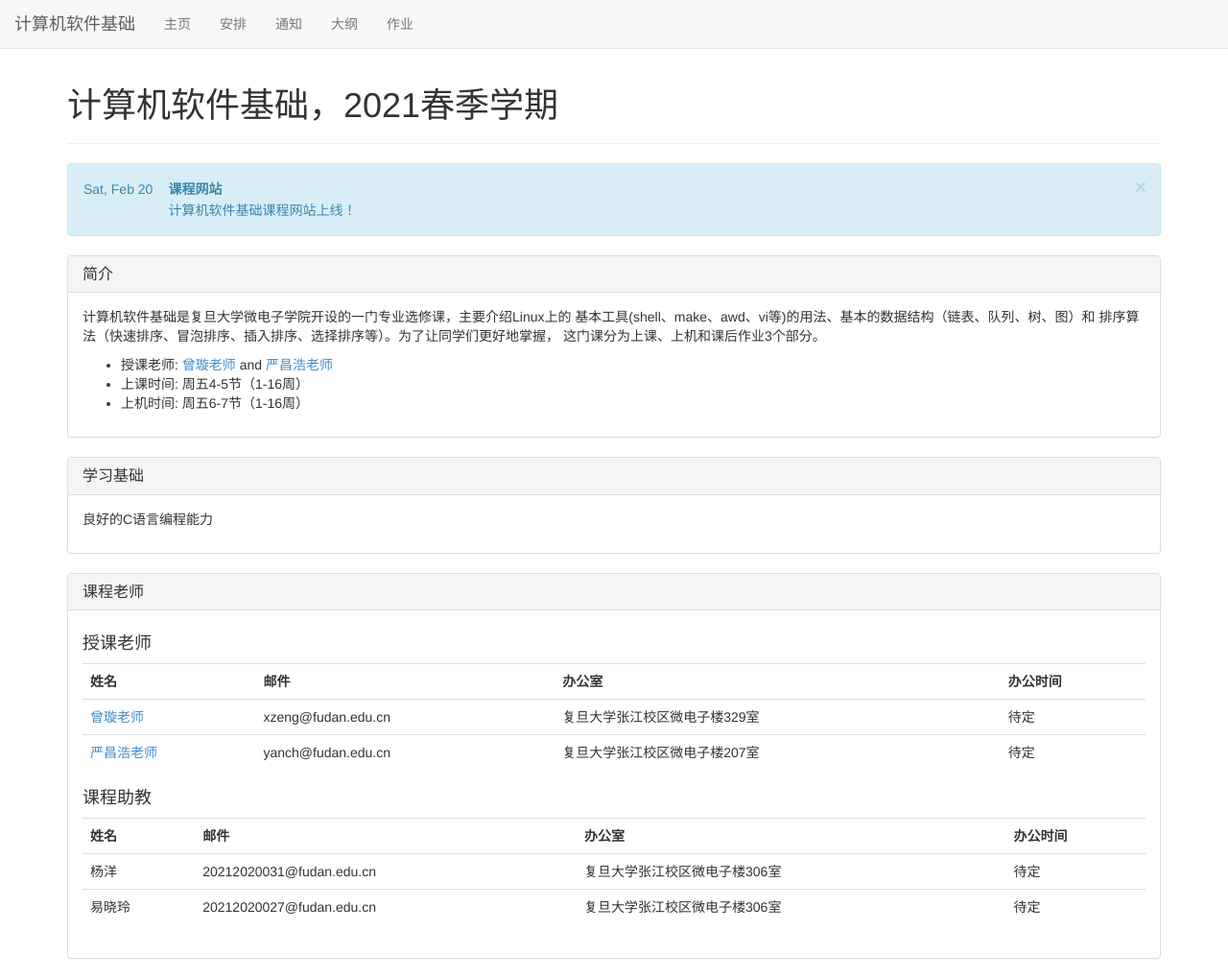
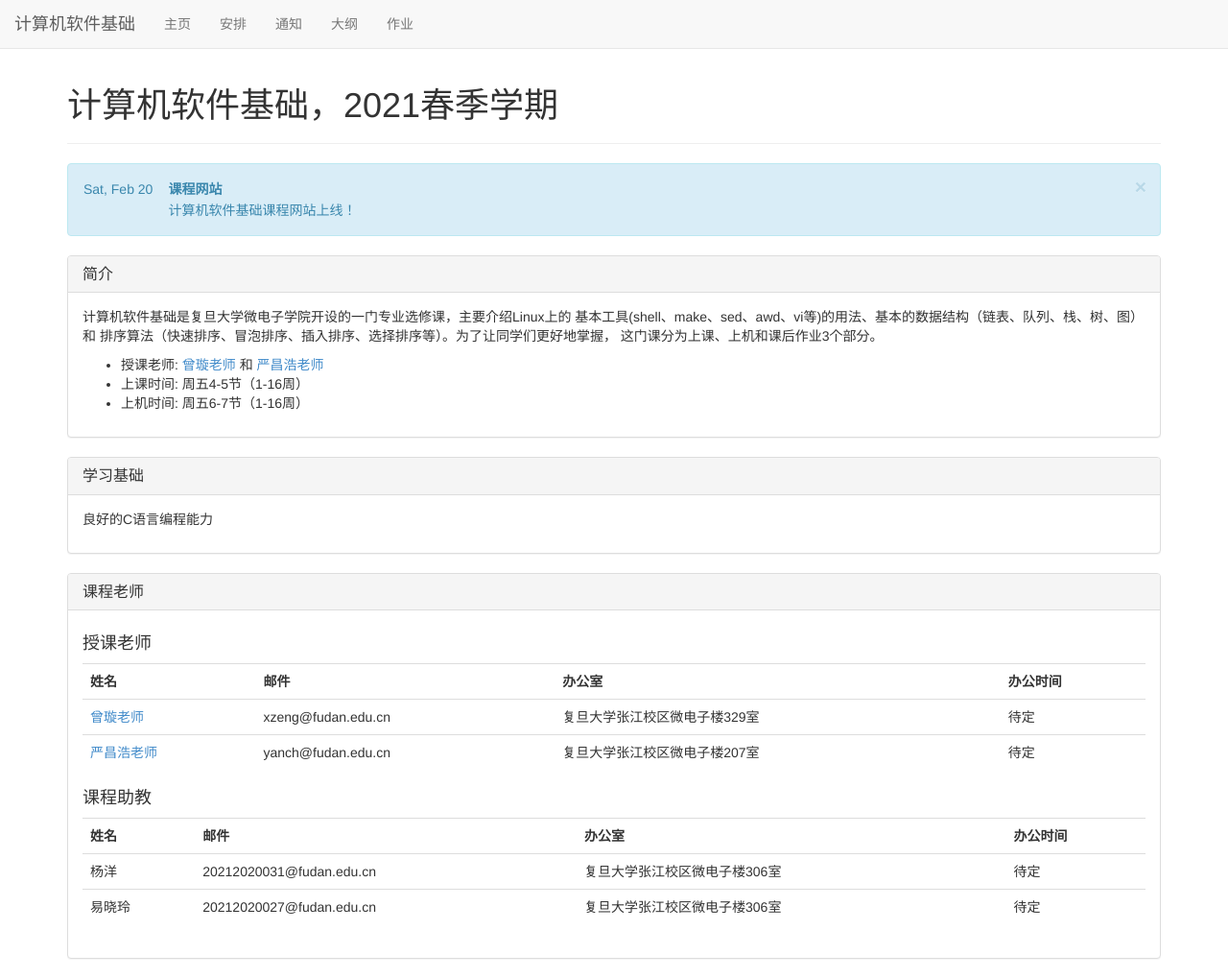
Before and after one commit to Fundamental-of-Computer-Software/Fundamental-of-Computer-Software.github.io, a Jekyll site: the page built from index.html, in a window 1280 px wide and 1019 px high. Shown: the whole window at 96% size. Built offline with Jekyll 4.4.1, drawn with Linux system fonts in a browser that asks for light colours.

Commit message:
update the main page

```diff
--- a/index.html
+++ b/index.html
@@ -24,13 +24,13 @@ title: 计算机软件基础，2021春季学期
   <div class="panel-body">
 	<p>
 	计算机软件基础是复旦大学微电子学院开设的一门专业选修课，主要介绍Linux上的
-	基本工具(shell、make、awd、vi等)的用法、基本的数据结构（链表、队列、树、图）和
+	基本工具(shell、make、sed、awd、vi等)的用法、基本的数据结构（链表、队列、栈、树、图）和
 	排序算法（快速排序、冒泡排序、插入排序、选择排序等）。为了让同学们更好地掌握，
 	这门课分为上课、上机和课后作业3个部分。
 	</p>
 
 	<ul>
-	<li>授课老师:  <a href="https://sme.fudan.edu.cn/info/detail?id=204">曾璇老师</a> and <a href="https://sme.fudan.edu.cn/info/detail?id=191">严昌浩老师</a></li>
+	<li>授课老师:  <a href="https://sme.fudan.edu.cn/info/detail?id=204">曾璇老师</a> 和 <a href="https://sme.fudan.edu.cn/info/detail?id=191">严昌浩老师</a></li>
 	<li>上课时间:  周五4-5节（1-16周）</li>
 	<li>上机时间:  周五6-7节（1-16周）</li>
 	</ul>
```
